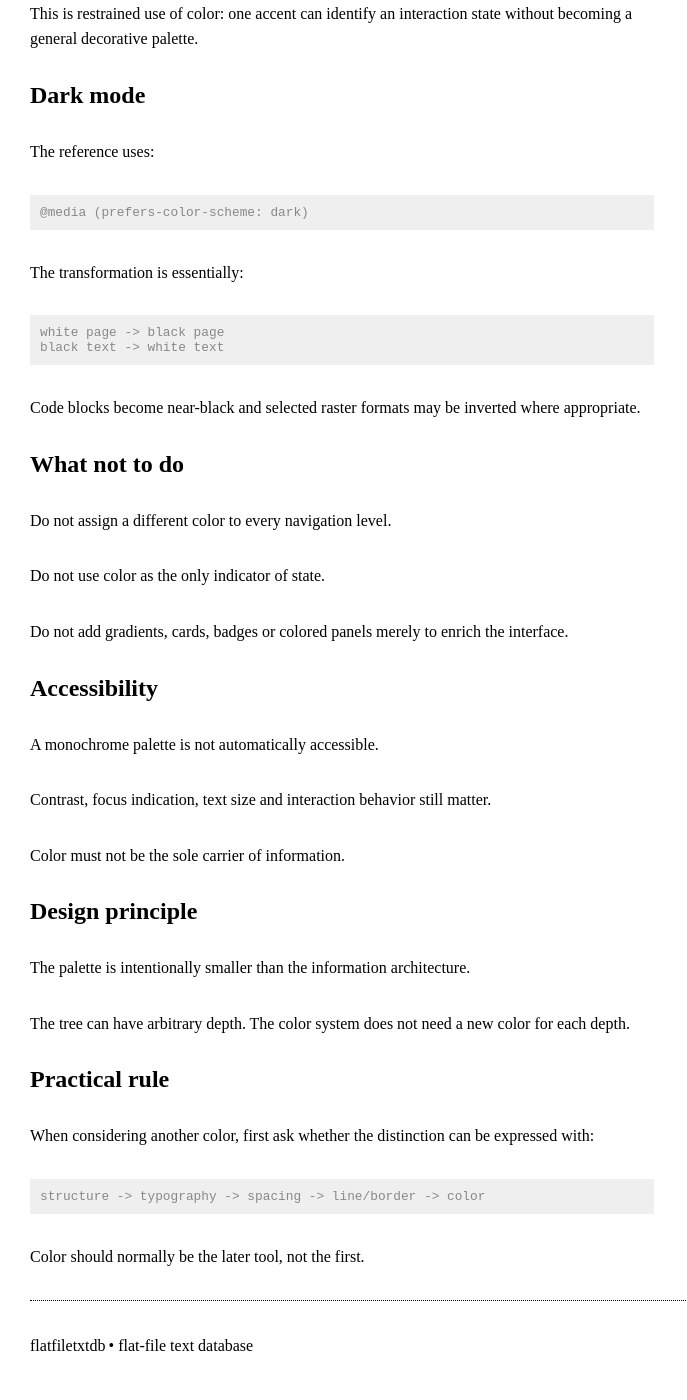
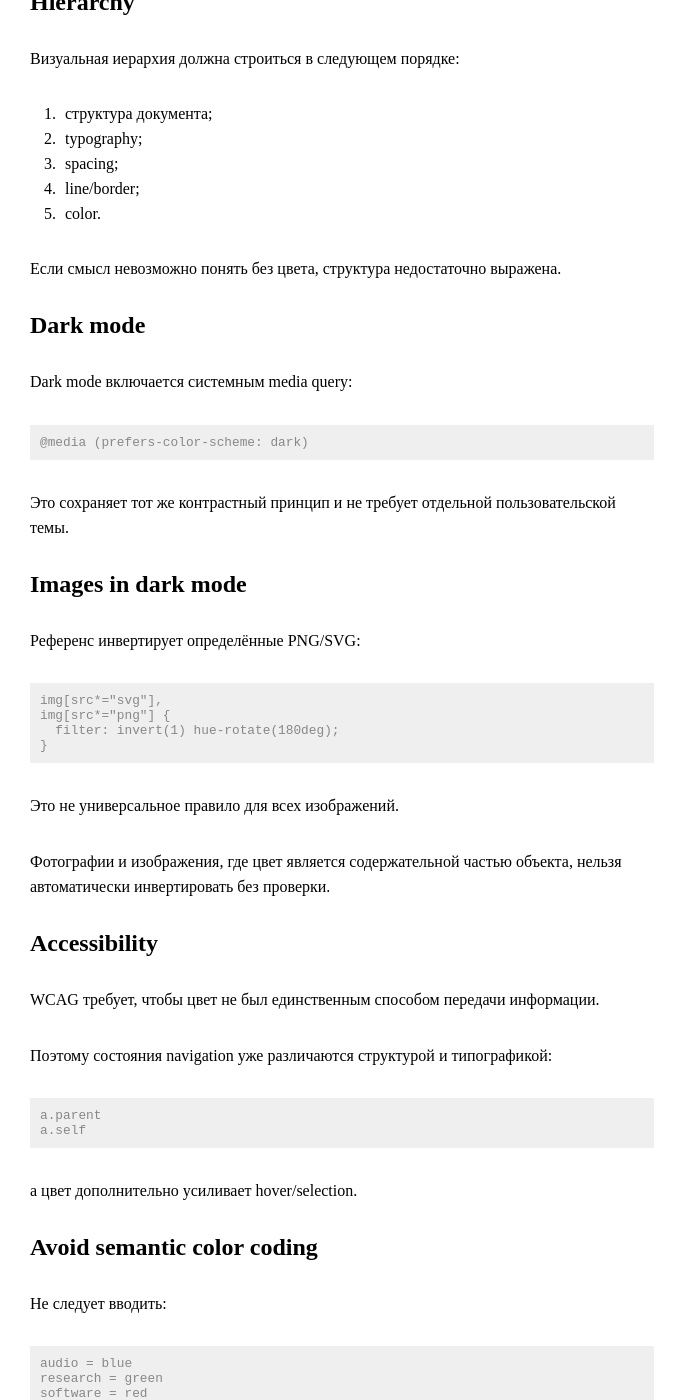
Before and after one commit to devAItester/d00-jk, a Jekyll site: the page built from reference/color.md, in a window 1280 px wide and 1400 px high, scrolled down 314899 px. Shown: the whole window, without its empty margins (0-687 px from the left). Built offline with Jekyll 4.4.1, drawn with Linux system fonts in a browser that asks for light colours; some of the changed text lies outside the part shown.

Commit message:
Translate technical documentation: reference/color.md

```diff
--- a/reference/color.md
+++ b/reference/color.md
@@ -5,93 +5,106 @@ title: color
 
 # Color
 
-The reference uses color as a scarce semantic resource.
+Цветовая модель намеренно минимальна. Основное состояние интерфейса строится на отношениях black/white; цвет не используется как второй независимый слой классификации контента.
 
-The default interface is deliberately monochrome:
+## Base palette
 
-    foreground: #000
-    background: #fff
+Основная пара:
 
-Dark mode reverses the relationship:
+    #000
+    #fff
 
-    foreground: #fff
+В light mode основной текст чёрный на белом фоне.
+
+В dark mode:
+
+    color: #fff
     background: #000
 
-## Philosophy
+Инверсия не создаёт новую цветовую систему — она меняет полярность той же системы.
 
-Most relationships are expressed through:
+## Hover
 
-- position;
-- typography;
-- underline;
-- spacing;
-- borders;
-- hierarchy;
-- repetition.
+При наведении ссылка инвертирует контраст:
 
-Color is not assigned to every category.
+    background-color: #000;
+    color: #fff;
 
-## Interaction
+В dark mode:
 
-Hover uses inversion:
+    background-color: #fff;
+    color: #000;
 
-    light mode:
-      black background
-      white text
-
-    dark mode:
-      white background
-      black text
-
-This makes interaction visible without adding a palette of status colors.
+Это даёт очень сильный интерактивный сигнал без введения дополнительных цветов.
 
 ## Selection
 
-The reference reserves a single accent for text selection:
+Выделение текста использует один небольшой акцент:
 
     #72dec2
 
-This is restrained use of color: one accent can identify an interaction state without becoming a general decorative palette.
+Этот цвет не превращается в систему категорий. Он используется как состояние выделения, а не как semantic taxonomy.
+
+## Hierarchy
+
+Визуальная иерархия должна строиться в следующем порядке:
+
+1. структура документа;
+2. typography;
+3. spacing;
+4. line/border;
+5. color.
+
+Если смысл невозможно понять без цвета, структура недостаточно выражена.
 
 ## Dark mode
 
-The reference uses:
+Dark mode включается системным media query:
 
     @media (prefers-color-scheme: dark)
 
-The transformation is essentially:
+Это сохраняет тот же контрастный принцип и не требует отдельной пользовательской темы.
 
-    white page -> black page
-    black text -> white text
+## Images in dark mode
 
-Code blocks become near-black and selected raster formats may be inverted where appropriate.
+Референс инвертирует определённые PNG/SVG:
 
-## What not to do
+    img[src*="svg"],
+    img[src*="png"] {
+      filter: invert(1) hue-rotate(180deg);
+    }
 
-Do not assign a different color to every navigation level.
+Это не универсальное правило для всех изображений.
 
-Do not use color as the only indicator of state.
-
-Do not add gradients, cards, badges or colored panels merely to enrich the interface.
+Фотографии и изображения, где цвет является содержательной частью объекта, нельзя автоматически инвертировать без проверки.
 
 ## Accessibility
 
-A monochrome palette is not automatically accessible.
+WCAG требует, чтобы цвет не был единственным способом передачи информации.
 
-Contrast, focus indication, text size and interaction behavior still matter.
+Поэтому состояния navigation уже различаются структурой и типографикой:
 
-Color must not be the sole carrier of information.
+    a.parent
+    a.self
 
-## Design principle
+а цвет дополнительно усиливает hover/selection.
 
-The palette is intentionally smaller than the information architecture.
+## Avoid semantic color coding
 
-The tree can have arbitrary depth. The color system does not need a new color for each depth.
+Не следует вводить:
 
-## Practical rule
+    audio = blue
+    research = green
+    software = red
 
-When considering another color, first ask whether the distinction can be expressed with:
+если эти цвета не несут обязательной функциональной роли.
 
-    structure -> typography -> spacing -> line/border -> color
+Каталог уже выражен структурой URL и navigation tree. Цветовая маркировка только увеличила бы визуальную сложность и стоимость поддержки.
 
-Color should normally be the later tool, not the first.
+## Principle
+
+Минимализм цвета здесь не означает «цвета запрещены».
+
+Он означает, что цвет имеет низкий приоритет в системе визуального кодирования.
+
+Сначала должна работать структура. Цвет лишь усиливает уже понятное состояние.
```
